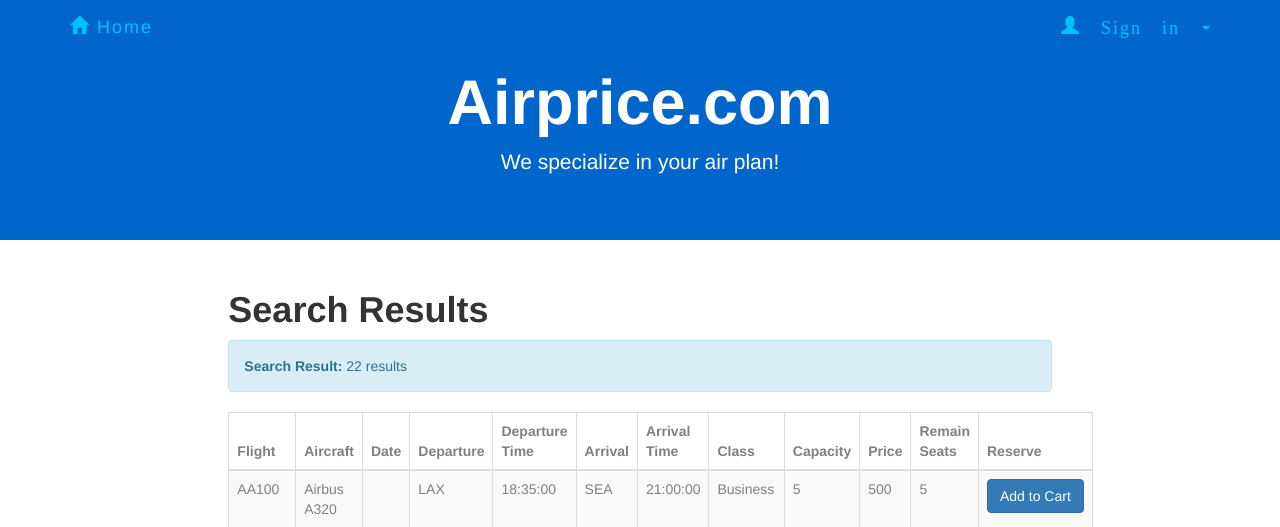
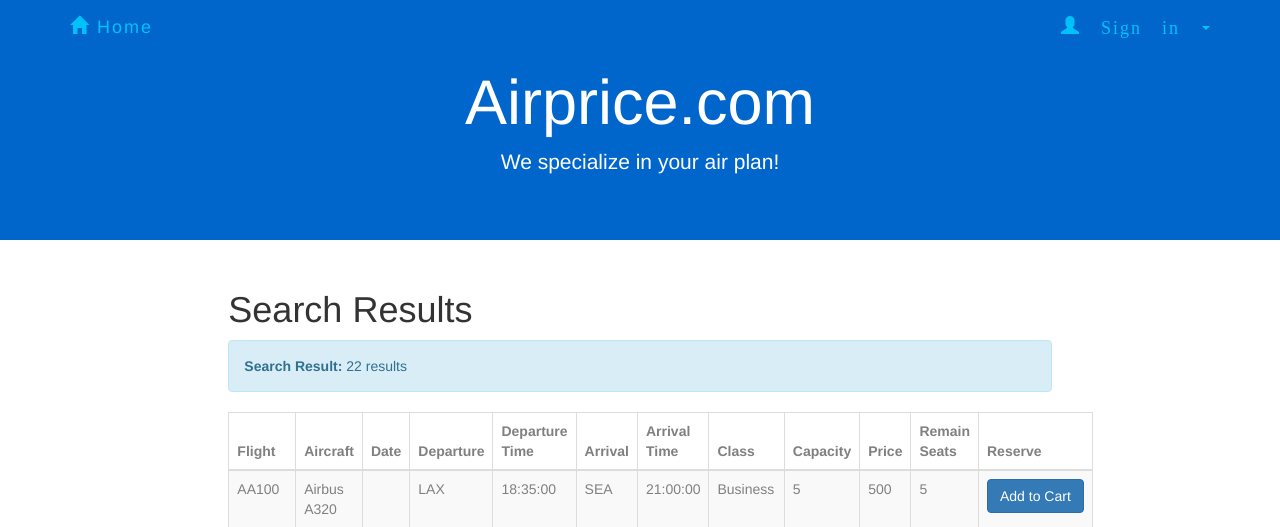
Before and after one commit to RAHULSAI14231/WEB_PROJECT_FLIGHT_RESERVATION_SYSTEM, a PHP site: page /SearchResultAll.php in a window 1280 px wide. Shown: the top 527 px of the page. Run offline with PHP 8.4, Linux system fonts and the light colour scheme; data comes from the database, SQL or seed files in the repository; data that the repository does not hold is empty; some libraries are stand-ins or nearby versions.

Commit message:
Updated home page css

```diff
--- a/homepage.css
+++ b/homepage.css
@@ -4,7 +4,3 @@
 	font-size: 16px;
 	height: 600px;
 }
-
-h1, h2, h3, h4, h5 {
-	font-weight: bold;
-}
```
